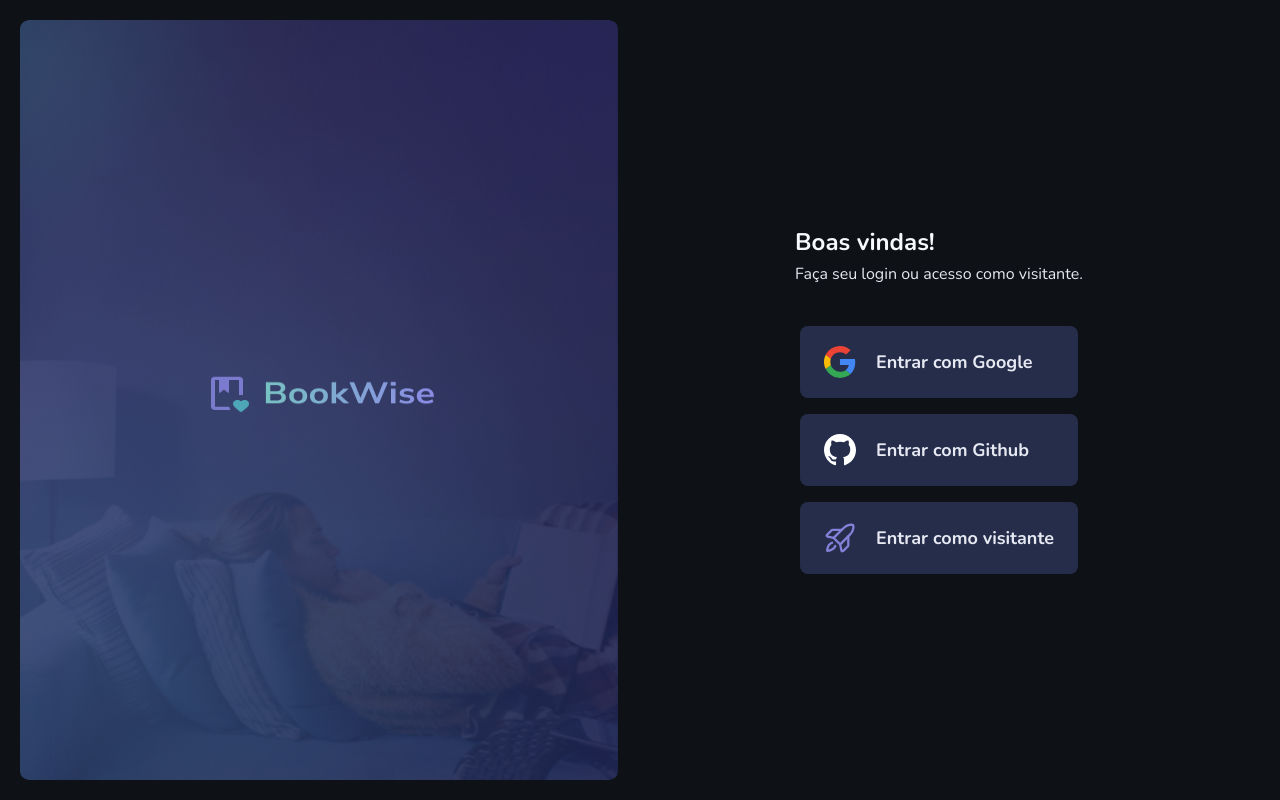
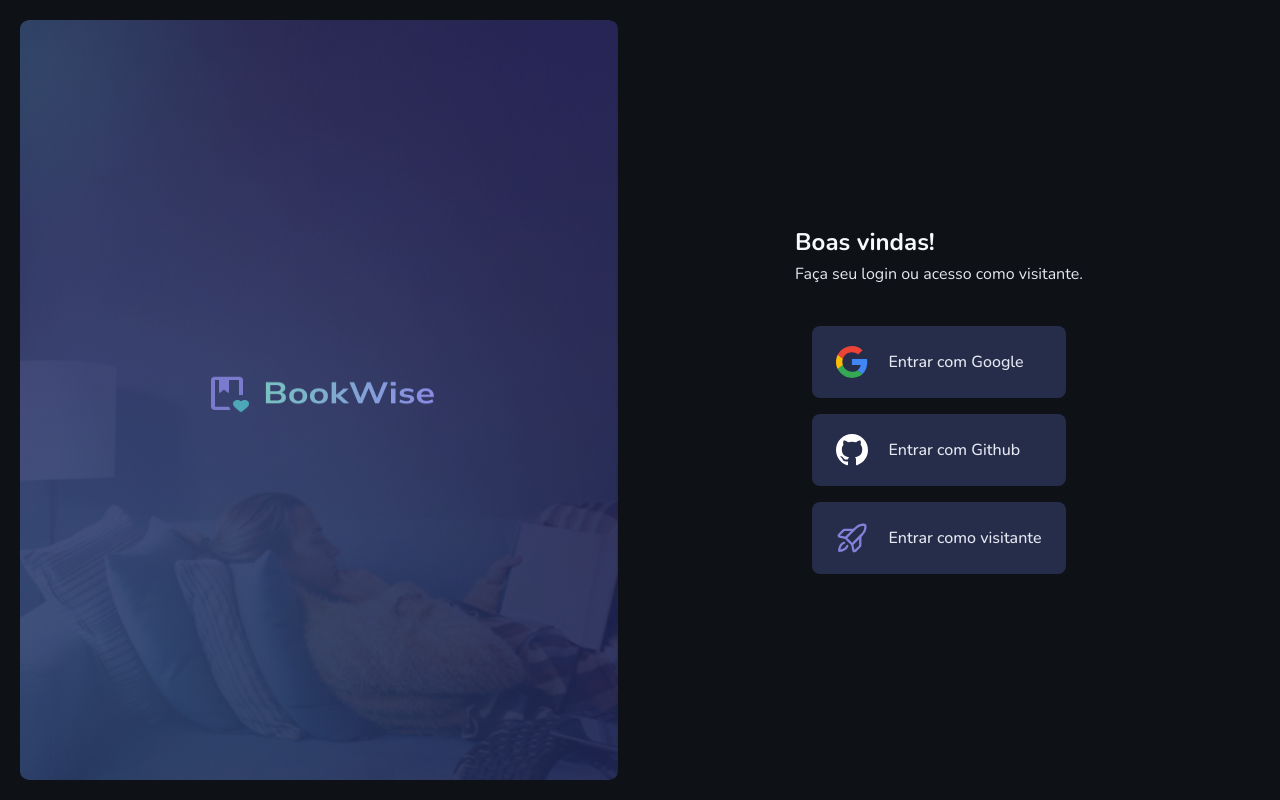
Before and after one commit to duhnunes/BookWise, a Next.js app: page /login in a window 1280 px wide. Built offline with nearby package versions, Linux system fonts and the light colour scheme.

Commit message:
Improve: Button Code

```diff
--- a/src/app/(auth)/login/page.tsx
+++ b/src/app/(auth)/login/page.tsx
@@ -3,7 +3,7 @@ import hero from '../../../../public/login/hero.png'
 import googleLogo from '../../../../public/brand/google.svg'
 import githubLogo from '../../../../public/brand/github.svg'
 import rocket from '../../../../public/login/rocket.svg'
-import { Button } from '../../components/ui/button'
+import { Button } from '@/app/components/ui/button'
 
 export default function SignIn() {
   return (
@@ -27,11 +27,38 @@ export default function SignIn() {
         </article>
 
         <article className="flex flex-col gap-4">
-          <Button src={googleLogo}>Entrar com Google</Button>
+          <Button variant="default" size="default">
+            <Image
+              src={googleLogo}
+              width={32}
+              height={32}
+              alt=""
+              className="pointer-events-none"
+            />
+            Entrar com Google
+          </Button>
 
-          <Button src={githubLogo}>Entrar com Github</Button>
+          <Button variant="default" size="default">
+            <Image
+              src={githubLogo}
+              width={32}
+              height={32}
+              alt=""
+              className="pointer-events-none"
+            />
+            Entrar com Github
+          </Button>
 
-          <Button src={rocket}>Entrar como visitante</Button>
+          <Button variant="default" size="default">
+            <Image
+              src={rocket}
+              width={32}
+              height={32}
+              alt=""
+              className="pointer-events-none"
+            />
+            Entrar como visitante
+          </Button>
         </article>
       </section>
     </main>
--- a/src/app/components/ui/button.tsx
+++ b/src/app/components/ui/button.tsx
@@ -1,20 +1,21 @@
 'use client'
 
 import * as React from 'react'
-import Image from 'next/image'
 import { tv, VariantProps } from 'tailwind-variants'
 import { twMerge } from 'tailwind-merge'
 
 const buttonVariants = tv({
-  base: `inline-flex items-center gap-5 rounded-md select-none hover:brightness-90`,
+  base: `inline-flex items-center gap-5 rounded-md select-none hover:brightness-90 bg-transparent font-medium`,
 
   variants: {
     variant: {
       default: `bg-gray-600 text-gray-200`,
+      link: 'gap-3',
     },
 
     size: {
       default: `py-5 px-6`,
+      link: 'gap-3 p-1',
     },
   },
 
@@ -26,30 +27,21 @@ const buttonVariants = tv({
 
 export interface ButtonProps
   extends React.ButtonHTMLAttributes<HTMLButtonElement>,
-    VariantProps<typeof buttonVariants> {
-  src: string
-}
+    VariantProps<typeof buttonVariants> {}
 
-export const Button = React.forwardRef<HTMLButtonElement, ButtonProps>(
-  ({ variant, size, className, src, children, ...props }, ref) => {
+const Button = React.forwardRef<HTMLButtonElement, ButtonProps>(
+  ({ variant, size, className, ...props }, ref) => {
     return (
       <button
         type="button"
         className={twMerge(buttonVariants({ variant, size }), className)}
         {...props}
         ref={ref}
-      >
-        <Image
-          src={src}
-          width={32}
-          height={32}
-          alt=""
-          className="pointer-events-none"
-        />
-        <span className="text-gray-200 text-lg font-bold">{children}</span>
-      </button>
+      />
     )
   },
 )
 
 Button.displayName = 'Button'
+
+export { Button }
```
